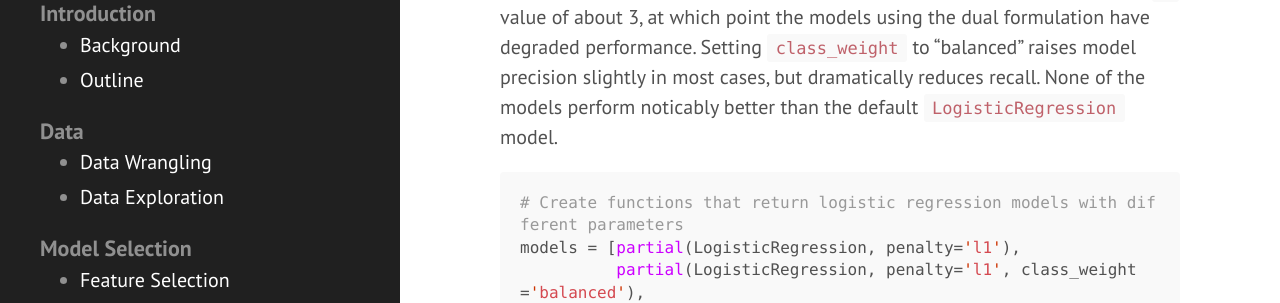
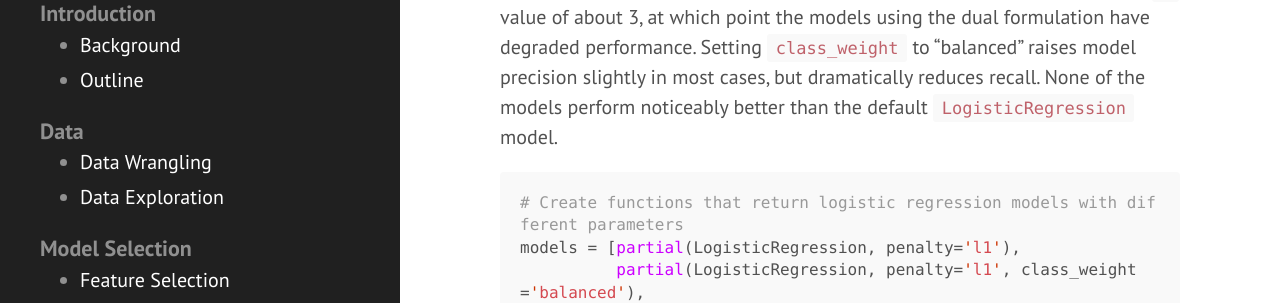
Before and after one commit to cedev935/databall-betting, a Jekyll site: the page built from docs/_pages/parameter-tuning.md, in a window 1280 px wide and 900 px high, scrolled down 3194 px. Shown: the part 226-529 px from the top of the window. Built offline with Jekyll 4.4.1, drawn with Linux system fonts in a browser that asks for light colours; some of the changed text lies outside the part shown.

Commit message:
Fix spelling

````diff
--- a/docs/_pages/parameter-tuning.md
+++ b/docs/_pages/parameter-tuning.md
@@ -123,7 +123,7 @@ def select_columns(df, names, columns=X_train.columns):
 
 The plots below show `LogisticRegression` model performance using different combinations of three parameters: `penalty` (type of norm), `class_weight` (where "balanced" indicates weights are inversely proportional to class frequencies and the default is one), and `dual` (flag to use the dual formulation). For each combination, models were trained with different `C` values, which controls the inverse of the regularization strength.
 
-All models have similar accuracy, ROC area, and precision/recall area up to a `C` value of about 3, at which point the models using the dual formulation have degraded performance. Setting `class_weight` to "balanced" raises model precision slightly in most cases, but dramatically reduces recall. None of the models perform noticably better than the default `LogisticRegression` model.
+All models have similar accuracy, ROC area, and precision/recall area up to a `C` value of about 3, at which point the models using the dual formulation have degraded performance. Setting `class_weight` to "balanced" raises model precision slightly in most cases, but dramatically reduces recall. None of the models perform noticeably better than the default `LogisticRegression` model.
 
 
 ```python
@@ -151,7 +151,7 @@ The [`LinearSVC`](http://scikit-learn.org/stable/modules/generated/sklearn.svm.L
 
 The plots below show `LinearSVC` model performance using different combinations of four parameters: `penalty` (identical to `LogisticRegression`), `loss` (the loss function), `class_weight` (identical to `LogisticRegression`), and `dual` (identical to `LogisticRegression`). For each combination, models were trained with different `C` values, which controls the penalty of the error term.
 
-Similar to above, all models have similar accuracy, ROC area, and precision/recall area up to a `C` value of about 10, at which point the models using the dual formulation have degraded performance. Again, setting `class_weight` to "balanced" raises model precision slightly in most cases, but dramatically reduces recall. None of the models perform noticably better than the default `LinearSVC` model.
+Similar to above, all models have similar accuracy, ROC area, and precision/recall area up to a `C` value of about 10, at which point the models using the dual formulation have degraded performance. Again, setting `class_weight` to "balanced" raises model precision slightly in most cases, but dramatically reduces recall. None of the models perform noticeably better than the default `LinearSVC` model.
 
 
 ```python
@@ -179,7 +179,7 @@ plot_metrics(C_vec, results, 'Regularization Parameter', legend, legendsize=12,
 
 # Random Forest
 
-The plots below show [`RandomForestClassifier`](http://scikit-learn.org/stable/modules/generated/sklearn.ensemble.RandomForestClassifier.html#sklearn.ensemble.RandomForestClassifier) model performance using different combinations of the parameters `class_weight` (identical to `LogisticRegression`) and `criterion` (function to evaluate split quality). For each combination, models were trained with different `n_estimators`, which controls the number of decision trees in the forest. Neither `criterion` nor `class_weight` have much impact on model performance. Performance improves with increased `n_estimators`, but performance quickly asymptotes at about 10 trees. None of the models perform noticably better than the default `RandomForestClassifier` model.
+The plots below show [`RandomForestClassifier`](http://scikit-learn.org/stable/modules/generated/sklearn.ensemble.RandomForestClassifier.html#sklearn.ensemble.RandomForestClassifier) model performance using different combinations of the parameters `class_weight` (identical to `LogisticRegression`) and `criterion` (function to evaluate split quality). For each combination, models were trained with different `n_estimators`, which controls the number of decision trees in the forest. Neither `criterion` nor `class_weight` have much impact on model performance. Performance improves with increased `n_estimators`, but performance quickly asymptotes at about 10 trees. None of the models perform noticeably better than the default `RandomForestClassifier` model.
 
 
 ```python
@@ -200,7 +200,7 @@ plot_metrics(n_vec, results, 'Forest Size', legend)
 
 # Neural Network
 
-The plots below show [`MLPClassifier`](http://scikit-learn.org/stable/modules/generated/sklearn.neural_network.MLPClassifier.html#sklearn.neural_network.MLPClassifier) model performance using different combinations of the parameters `hidden_layer_sizes` (number of neurons in each hidden layer) and `activation` (network activation function). For each combination, models were trained with different `alpha` values, which controls the L2 regularization similar to `LogisticRegression` and `LinearSVC`. All models have nearly identical performance until higher regularization strength. At high values of `alpha`, recall dramatically improves, but the other four metrics all worsen. None of the models perform noticably better than the default `MLPClassifier` model.
+The plots below show [`MLPClassifier`](http://scikit-learn.org/stable/modules/generated/sklearn.neural_network.MLPClassifier.html#sklearn.neural_network.MLPClassifier) model performance using different combinations of the parameters `hidden_layer_sizes` (number of neurons in each hidden layer) and `activation` (network activation function). For each combination, models were trained with different `alpha` values, which controls the L2 regularization similar to `LogisticRegression` and `LinearSVC`. All models have nearly identical performance until higher regularization strength. At high values of `alpha`, recall dramatically improves, but the other four metrics all worsen. None of the models perform noticeably better than the default `MLPClassifier` model.
 
 
 ```python
````
Also changed, not shown: docs/_pages/feature-selection.md (+2 -2 lines), 2 other files.
